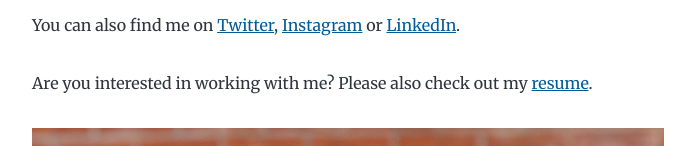
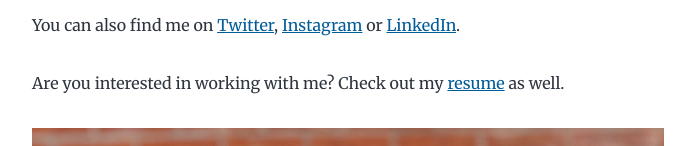
Before and after one commit to tatsuyaoiw/website, a Gatsby site: page /about in a window 1280 px wide. Shown: the part 654-800 px from the top of the page, without its empty margins (292-987 px from the left). Built offline with nearby package versions, Linux system fonts and the light colour scheme; Gatsby itself is replaced by a stand-in of ours.

Commit message:
About
Signed-off-by: Tatsuya Oiwa <tatsuya@hey.com>

```diff
--- a/src/pages/about.js
+++ b/src/pages/about.js
@@ -40,7 +40,7 @@ const AboutPage = ({ location }) => {
 	    <p>I’m a senior backend engineer at <a href="https://qz.com">Quartz</a>, where I lead the design and development of the backend systems that drive the Quartz’s website and apps. This work includes the launch of <a href="https://qz.com/subscribe/">Quartz membership</a>, Quartz’s first paid subscription service, and the U.S. expansion of <a href="https://www.producthunt.com/posts/newspicks">NewsPicks</a>, Japan’s leading business news platform, which was later <a href="https://qz.com/1319054/quartz-sold-by-atlantic-media-to-uzabase-of-japan/">acquired</a> by Quartz.</p>
       <p>Prior to coming to the news industry, I worked for e-commerce companies of various sizes. These includes <a href="https://global.rakuten.com/corp/about/">Rakuten</a>, Japan's largest e-commerce platform, and <a href="https://www.gilt.jp/">Gilt</a>, a luxury apparel flash sale site, where I focused on developing and maintaining the backend and infrastructure for product search, inventory management, and payment. <Link to="/projects">Here</Link> is a list of projects I have recently worked on.</p>
       <p>You can also find me on <a href="https://twitter.com/tatsuyaoiw">Twitter</a>, <a href="https://instagram.com/tatsuyaoiw">Instagram</a> or <a href="https://www.linkedin.com/in/tatsuyaoiw">LinkedIn</a>.</p>
-      <p>Are you interested in working with me? Please also check out my <a href="https://github.com/tatsuyaoiw/resume/blob/master/resume-2021.pdf">resume</a>.</p>
+      <p>Are you interested in working with me? Check out my <a href="https://github.com/tatsuyaoiw/resume/blob/master/resume-2021.pdf">resume</a> as well.</p>
       {avatar && (<Image fluid={avatar} alt={author?.name || ``}/>)}
 	  </Layout>
   )
```
